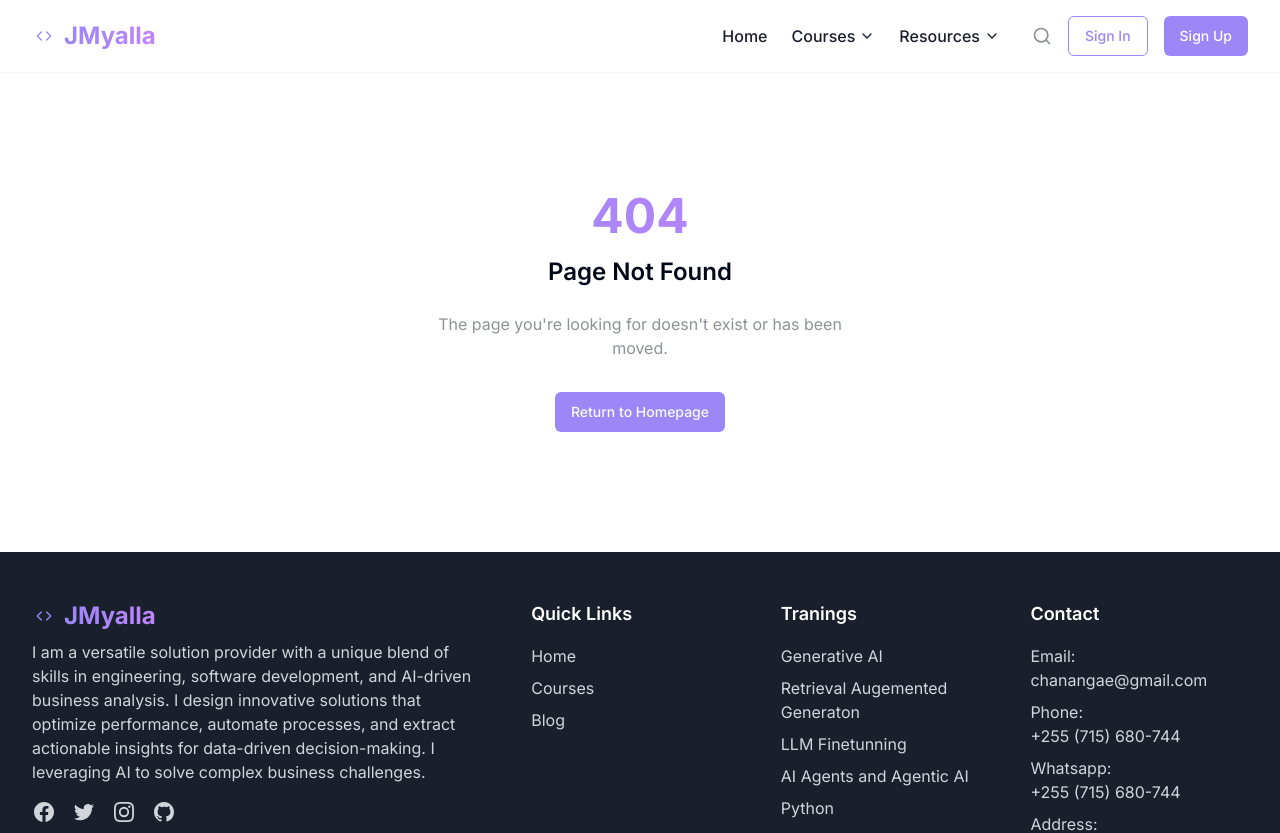
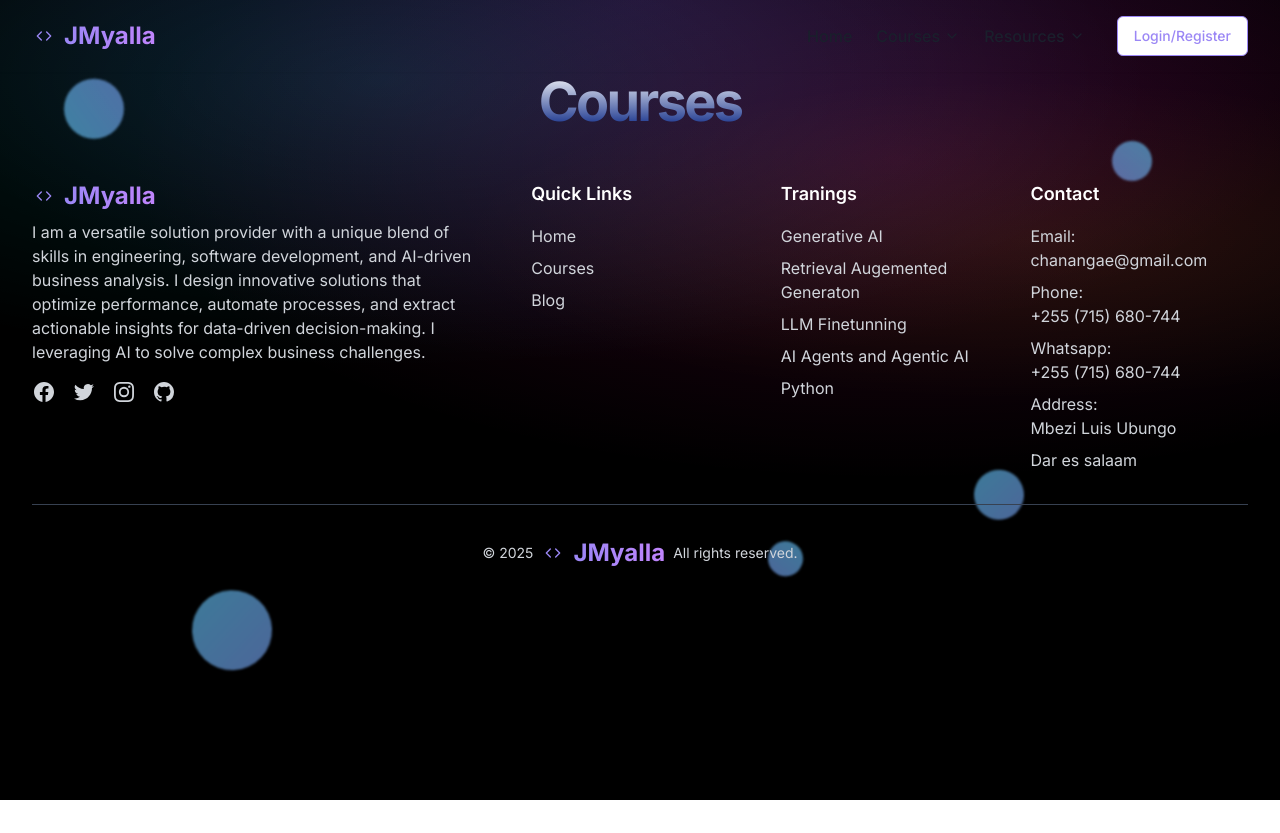
Before and after one commit to josephmyalla/data-insights-reborn-82, a React (Vite) app: page /courses in a window 1280 px wide. Shown: the top 833 px of the page. After the commit the page ends 800 px from the top, so only its background shows below. Built offline with nearby package versions, Linux system fonts and the light colour scheme.

Commit message:
layout updates and routing

```diff
--- a/src/App.tsx
+++ b/src/App.tsx
@@ -4,6 +4,8 @@ import { TooltipProvider } from "@/components/ui/tooltip";
 import { QueryClient, QueryClientProvider } from "@tanstack/react-query";
 import { BrowserRouter, Routes, Route } from "react-router-dom";
 import Index from "./pages/Index";
+import Articles from "./pages/Articles"
+import Courses from "./pages/Courses"
 import NotFound from "./pages/NotFound";
 
 const queryClient = new QueryClient();
@@ -17,6 +19,8 @@ const App = () => (
         <Routes>
           <Route path="/" element={<Index />} />
           {/* ADD ALL CUSTOM ROUTES ABOVE THE CATCH-ALL "*" ROUTE */}
+          <Route path="/articles" element={<Articles />} />
+          <Route path="/courses" element={<Courses />} />
           <Route path="*" element={<NotFound />} />
         </Routes>
       </BrowserRouter>
--- /dev/null
+++ b/src/components/CustomLayout.tsx
@@ -0,0 +1,46 @@
+
+import React from 'react';
+
+interface DashboardLayoutProps {
+  children: React.ReactNode;
+}
+
+const MyLayout: React.FC<DashboardLayoutProps> = ({ children }) => {
+  return (
+
+    <div className="min-h-screen w-full relative bg-black">
+    {/* Prismatic Aurora Burst - Multi-layered Gradient */}
+    <div
+      className="absolute inset-0 z-0"
+      style={{
+        background: `
+          radial-gradient(ellipse 120% 80% at 70% 20%, rgba(255, 20, 147, 0.15), transparent 50%),
+          radial-gradient(ellipse 100% 60% at 30% 10%, rgba(0, 255, 255, 0.12), transparent 60%),
+          radial-gradient(ellipse 90% 70% at 50% 0%, rgba(138, 43, 226, 0.18), transparent 65%),
+          radial-gradient(ellipse 110% 50% at 80% 30%, rgba(255, 215, 0, 0.08), transparent 40%),
+          #000000
+        `,
+      }}
+    />
+
+    <div className="min-h-screen bg-dashboard">
+      {/* Floating Background Objects */}
+      <div className="floating-object"></div>
+      <div className="floating-object"></div>
+      <div className="floating-object"></div>
+      <div className="floating-object"></div>
+      <div className="floating-object"></div>
+
+      {/* Main Content */}
+      <main className="relative z-10">
+
+          {children}
+
+      </main>
+    </div>
+  </div>
+
+  );
+};
+
+export default MyLayout;
--- a/src/components/Footer.tsx
+++ b/src/components/Footer.tsx
@@ -5,7 +5,7 @@ import {Contacts} from "./Contacts"
 
 const Footer = () => {
   return (
-    <footer className="bg-av-blue text-white pt-12 pb-8">
+    <footer className="text-white pt-12 pb-8">
       <div className="container-custom">
         <div className="grid grid-cols-1 md:grid-cols-2 lg:grid-cols-5 gap-8">
           {/* Logo and About */}
--- a/src/components/LogoTicker.tsx
+++ b/src/components/LogoTicker.tsx
@@ -15,7 +15,7 @@ const tickers =[
 export const LogoTicker=()=>{
 
   return(
-    <div className='py-8 md:py-12 bg-white'>
+    <div className='py-8 md:py-12'>
       <div className='contaner'>
         <div className='flex overflow-hidden [mask-image:linear-gradient(to_right,transparent,black,transparent)]'>
            <motion.div
--- a/src/components/NavBar.tsx
+++ b/src/components/NavBar.tsx
@@ -13,7 +13,7 @@ const NavBar = () => {
   };
 
   return (
-    <nav className="bg-white shadow-sm py-4">
+    <nav className="shadow-sm py-4">
       <div className="container-custom">
         <div className="flex justify-between items-center">
          <Logo/>
@@ -43,14 +43,8 @@ const NavBar = () => {
             </div>
 
             <div className="flex items-center space-x-4">
-              <button className="text-av-gray hover:text-av-blue">
-                <Search className="h-5 w-5" />
-              </button>
-              <Button variant="outline" className="border-av-purple text-av-purple hover:bg-av-purple hover:text-white">
-                Sign In
-              </Button>
-              <Button className="bg-av-purple hover:bg-av-purple-dark text-white">
-                Sign Up
+               <Button variant="outline" className="border-av-purple text-av-purple hover:bg-av-purple hover:text-white">
+               Login/Register
               </Button>
             </div>
           </div>
--- a/src/components/Technologies.tsx
+++ b/src/components/Technologies.tsx
@@ -4,7 +4,7 @@ const colors =["hover:bg-av-purple","hover:bg-av-pink","hover:bg-av-blue","hover
 let randnumber = Math.floor(Math.random() * 7);
 const Technologies =()=>{
     return(
-        <section className="py-20 bg-av-gray-light">
+        <section className="py-20">
         <div className="container-custom">
           <div className="text-center mb-12">
             <h2 className="section-title mb-4">Technologies I can offer solutions with</h2>
--- a/src/index.css
+++ b/src/index.css
@@ -7,6 +7,12 @@
 
 @layer base {
   :root {
+
+     /* Core Background Gradients */
+    --gradient-primary: linear-gradient(90deg, hsl(220, 13%, 18%) 0%, hsl(270, 50%, 25%) 100%);
+    --gradient-card: linear-gradient(135deg, hsl(220, 13%, 18%) 0%, hsl(270, 30%, 20%) 100%);
+    --gradient-accent: linear-gradient(45deg, hsl(200, 100%, 70%) 0%, hsl(220, 100%, 75%) 100%);
+
     --background: 0 0% 100%;
     --foreground: 222.2 84% 4.9%;
 
@@ -59,6 +65,31 @@
 }
 
 @layer components {
+
+
+   /* Main Background */
+  .bg-dashboard {
+    background: var(--background);
+    position: relative;
+    overflow: hidden;
+  }
+
+  /* Floating Objects */
+  .floating-object {
+    position: absolute;
+    background: var(--gradient-accent);
+    border-radius: 50%;
+    filter: blur(1px);
+    opacity: 0.6;
+    animation: float 6s ease-in-out infinite;
+  }
+
+  .floating-object:nth-child(1) { width: 60px; height: 60px; top: 10%; left: 5%; animation-delay: 0s; }
+  .floating-object:nth-child(2) { width: 40px; height: 40px; top: 20%; right: 10%; animation-delay: 2s; }
+  .floating-object:nth-child(3) { width: 80px; height: 80px; bottom: 15%; left: 15%; animation-delay: 4s; }
+  .floating-object:nth-child(4) { width: 50px; height: 50px; top: 60%; right: 20%; animation-delay: 1s; }
+  .floating-object:nth-child(5) { width: 35px; height: 35px; top: 70%; left: 60%; animation-delay: 3s; }
+
   .container-custom {
     @apply max-w-7xl mx-auto px-4 sm:px-6 lg:px-8
   }
@@ -81,9 +112,57 @@
 }
 
 .section-title{
-  @apply text-center text-3xl md:text-[54px] md:leading-[60px] font-bold tracking-tighter bg-gradient-to-b from-black to-[#001E80] text-transparent bg-clip-text;
+  @apply text-center text-3xl md:text-[54px] md:leading-[60px] font-bold tracking-tighter bg-gradient-to-b from-white to-[#001E80] text-transparent bg-clip-text;
+}
+
+.newsletter-title{
+   @apply text-center text-3xl md:text-[54px] md:leading-[60px] font-bold tracking-tighter bg-gradient-to-r from-red-700 to-yellow-500 text-transparent bg-clip-text;
 }
 .section-description {
 
   @appl text-[22px];
 }
+
+
+@layer utilities {
+  /* Animations */
+  @keyframes float {
+    0%, 100% { transform: translateY(0px) rotate(0deg); }
+    50% { transform: translateY(-20px) rotate(180deg); }
+  }
+
+  @keyframes fadeInUp {
+    from {
+      opacity: 0;
+      transform: translateY(30px);
+    }
+    to {
+      opacity: 1;
+      transform: translateY(0);
+    }
+  }
+
+  @keyframes slideIn {
+    from {
+      opacity: 0;
+      transform: translateX(-20px);
+    }
+    to {
+      opacity: 1;
+      transform: translateX(0);
+    }
+  }
+
+  .animate-fade-in-up {
+    animation: fadeInUp 0.6s ease-out;
+  }
+
+  .animate-slide-in {
+    animation: slideIn 0.5s ease-out;
+  }
+
+  .animate-delay-100 { animation-delay: 0.1s; }
+  .animate-delay-200 { animation-delay: 0.2s; }
+  .animate-delay-300 { animation-delay: 0.3s; }
+  .animate-delay-400 { animation-delay: 0.4s; }
+}
--- /dev/null
+++ b/src/pages/Articles.tsx
@@ -0,0 +1,18 @@
+import MyLayout from "@/components/CustomLayout"
+import NavBar from "@/components/NavBar";
+import Footer from "@/components/Footer";
+const Articles =()=>{
+    return(
+        <MyLayout>
+            <NavBar />
+        <div>
+            <div>
+                <h1 className="section-title">Articles</h1>
+            </div>
+        </div>
+        <Footer />
+        </MyLayout>
+    )
+}
+
+export default Articles
--- /dev/null
+++ b/src/pages/Courses.tsx
@@ -0,0 +1,18 @@
+import MyLayout from "@/components/CustomLayout"
+import NavBar from "@/components/NavBar";
+import Footer from "@/components/Footer";
+const Courses =()=>{
+    return(
+        <MyLayout>
+            <NavBar/>
+        <div>
+            <div>
+                <h1 className="section-title">Courses</h1>
+            </div>
+        </div>
+        <Footer/>
+        </MyLayout>
+    )
+}
+
+export default Courses
--- a/src/pages/Index.tsx
+++ b/src/pages/Index.tsx
@@ -1,6 +1,7 @@
 
 import { Link } from "react-router-dom";
 import { Button } from "@/components/ui/button";
+import MyLayout from "@/components/CustomLayout"
 import NavBar from "@/components/NavBar";
 import Footer from "@/components/Footer";
 import ArticleCard from "@/components/ArticleCard";
@@ -30,13 +31,12 @@ const DynamicIcon = ({ name, size = 32 }) => {
 
 const Index = () => {
 
-
   return (
-    <>
+    <MyLayout>
       <NavBar />
 
       {/* Hero Section */}
-      <section className="bg-gradient-to-r from-av-blue to-av-purple-dark text-white py-20">
+      <section className="text-white py-20">
         <div className="container">
           <div className="flex items-center justify-center">
             <div className="animate-fade-in text-center flex flex-col items-center gap-8" style={{ animationDelay: "0.2s" }}>
@@ -95,10 +95,10 @@ const Index = () => {
       </section>
 
       {/* Featured Courses Section */}
-      <section className="py-20 bg-av-gray-light">
+      <section className="py-20">
         <div className="container-custom">
           <div className="flex flex-col md:flex-row justify-between items-center mb-12">
-            <div>
+             <div className="flex flex-col items-start">
               <h2 className="section-title mb-2">Available Courses</h2>
               <p className="text-av-gray text-[22px]">Expert-led courses to advance your AI skills</p>
             </div>
@@ -154,11 +154,11 @@ const Index = () => {
       <section className="py-20">
         <div className="container-custom">
           <div className="flex flex-col md:flex-row justify-between items-center mb-12">
-            <div>
+            <div className="flex flex-col items-start">
               <h2 className="section-title mb-2">Latest Articles</h2>
-              <p className="text-av-gray text-[22px]">Fresh insights and tutorials to keep in pace with AI trends</p>
+              <p className="text-av-gray text-[22px]">Fresh insights and tutorials to keep you in pace with AI trends</p>
             </div>
-            <Link to="/blog" className="mt-4 md:mt-0 flex items-center text-av-purple font-medium hover:text-av-purple-dark transition-colors">
+            <Link to="/articles" className="mt-4 md:mt-0 flex items-center text-av-purple font-medium hover:text-av-purple-dark transition-colors">
               View All Articles <ChevronRight className="h-4 w-4 ml-1" />
             </Link>
           </div>
@@ -191,7 +191,7 @@ const Index = () => {
       <section className="py-16 bg-gradient-to-r from-av-purple to-av-purple-dark text-white">
         <div className="container-custom">
           <div className="text-center mb-8">
-            <h2 className="section-title mb-4">Ready to engage AI in Your Business?</h2>
+            <h2 className="newsletter-title mb-4">Ready to engage AI in Your Business?</h2>
             <p className="text-xl max-w-2xl mx-auto text-gray-200">
               Join our community utilising AI to 10X your business.
             </p>
@@ -209,7 +209,7 @@ const Index = () => {
 
       {/* Footer */}
       <Footer />
-    </>
+    </MyLayout>
   );
 };
 
```
